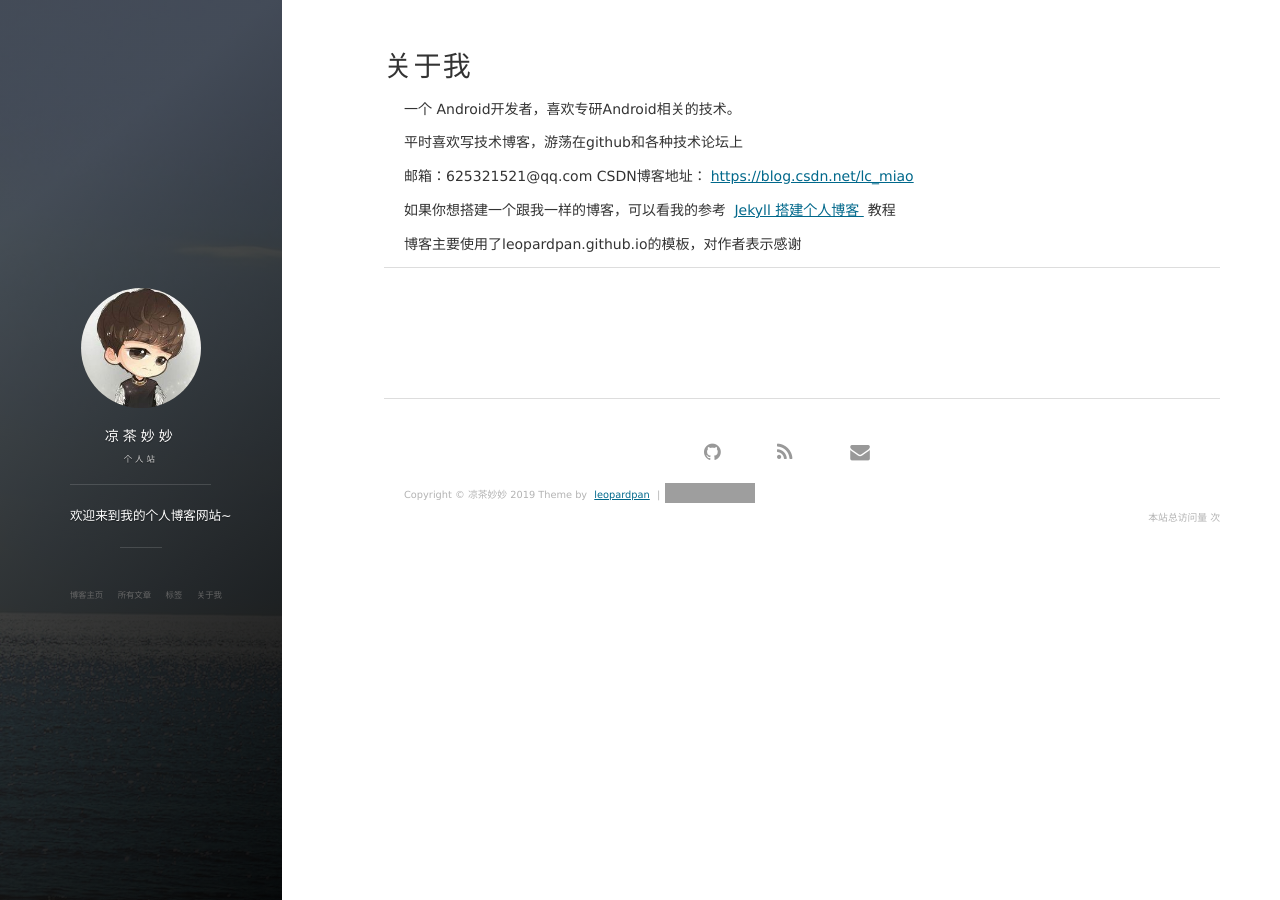
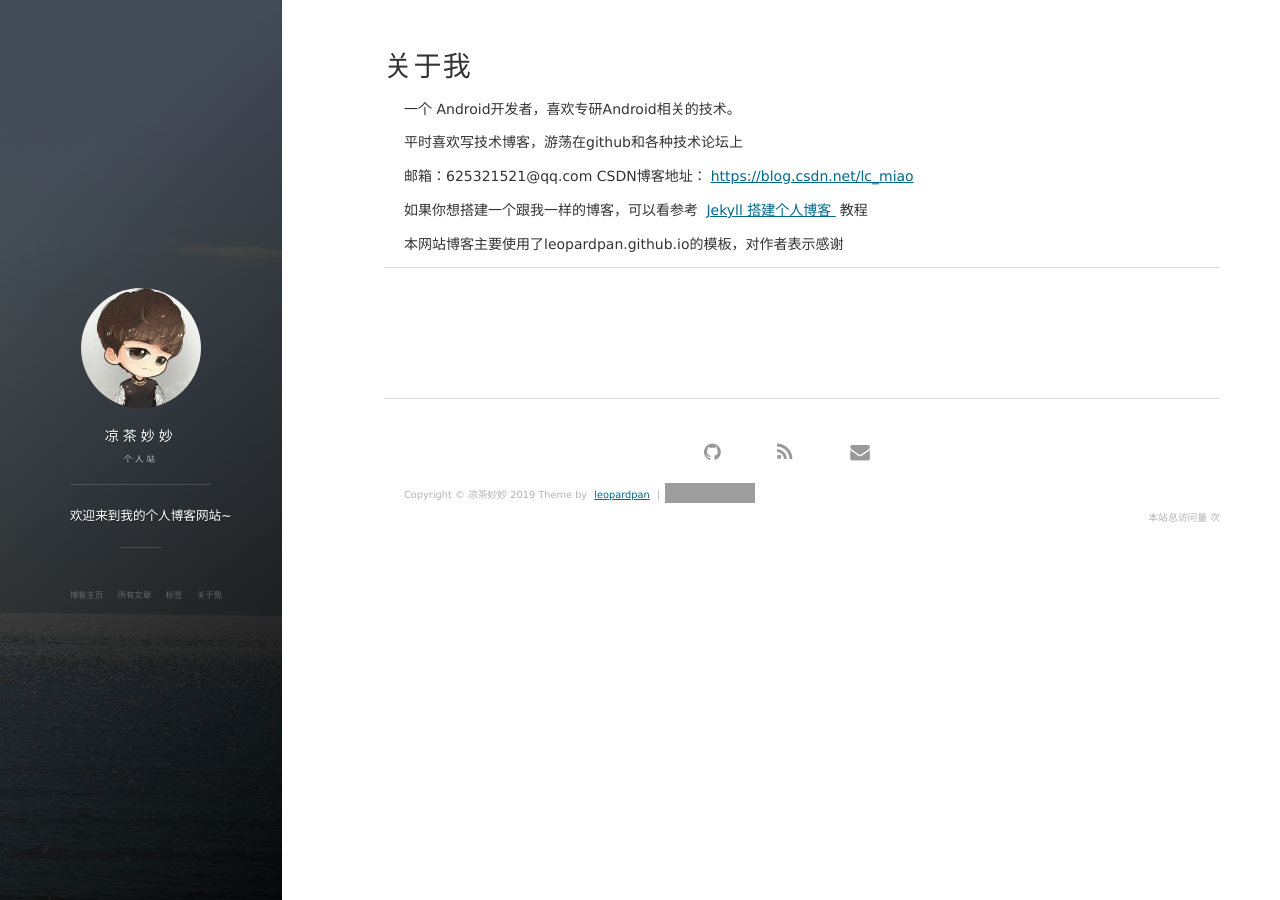
Before and after one commit to teajoyus/teajoyus.github.io, a Jekyll site: the page built from about.md, in a window 1280 px wide. Built offline with Jekyll 4.4.1, drawn with Linux system fonts in a browser that asks for light colours; nearby versions of some CDN libraries; our own code applies the rules of GitHub Pages for plain Markdown files; comment, search, counter and statistics services are not loaded; grey boxes are pictures that could not be loaded.

Commit message:
Init commit

```diff
--- a/about.md
+++ b/about.md
@@ -15,13 +15,14 @@ title: 关于我
 
 <p>
 
-如果你想搭建一个跟我一样的博客，可以看我的参考
+
+如果你想搭建一个跟我一样的博客，可以看参考
 <a href="/2016/10/jekyll_tutorials1/"> Jekyll 搭建个人博客 </a>
 教程
 
 <p>
 
-博客主要使用了leopardpan.github.io的模板，对作者表示感谢
+本网站博客主要使用了leopardpan.github.io的模板，对作者表示感谢
 
 <p>
 <p>
```
Also changed, not shown: _posts/2018-10-23-view_deep.md (renamed from _posts/view_deep.md).
